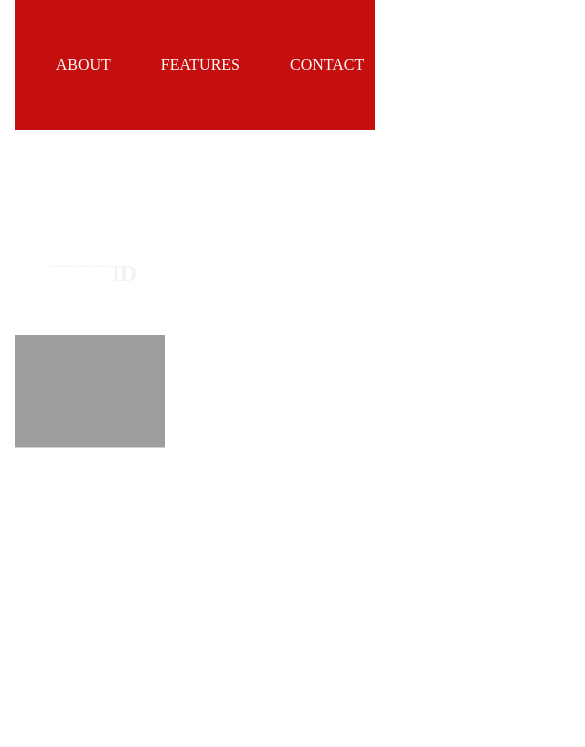
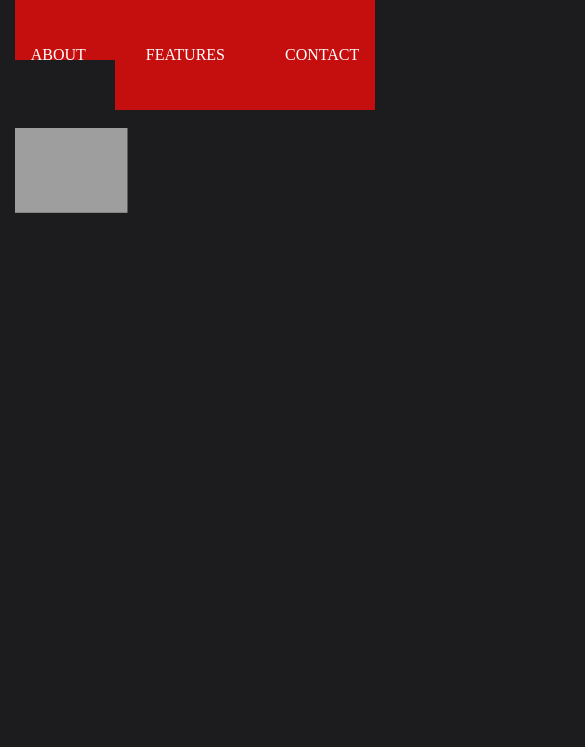
Before and after one commit to adilyantizhanov0606/yantizhanov_adil_bluetooth_speaker, a plain HTML site: page index.html in a window 390 px wide. Shown: the top 747 px of the page, 585 px wide, since content can reach past the window. Drawn offline with nearby package versions, Linux system fonts and the light colour scheme; some packages are replaced by stand-ins of ours; a script that the page names is missing.

Commit message:
Overall styling and responsiveness.
Overall styling and responsiveness were implemented for the scroll trigger as well as main section.

```diff
--- a/index.html
+++ b/index.html
@@ -3,7 +3,7 @@
   <head>
     <title>DR Sound - Bluetooh Speaker</title>
     <meta charset="utf-8">
-    <meta name="viewport" content="width=device-width, initial-scale=1">
+    <meta name="viewport" content="width=device-width, initial-scale=1.0">
     <link href="css/grid.css" rel="stylesheet"/>
     <link href="css/main.css" rel="stylesheet"/>
   </head>
@@ -21,8 +21,7 @@
     </div>
     <main>
     <div class="grid-con center-grid-con">
-      <h2>hhhhd</h2>
-      <section class="col-span-full ar-model">
+      <section class="ar-model col-span-full">
         <h2 class="visually-hidden">DR Sound AR Model</h2>
         <model-viewer src="model/bluetooth-speaker.glb" camera-controls tone-mapping="neutral" shadow-intensity="1.31" exposure="1.2" camera-orbit="134.5deg 70.25deg 80.56m" field-of-view="30deg">
               <button class="Hotspot" slot="hotspot-1" data-position="-3.437272295011528m 1.2212499135803818m 0.38426337185028653m" data-normal="0.9717366920616508m 0.03886019871023304m 0.23284691592821613m" data-visibility-attribute="visible">
@@ -41,20 +40,21 @@
                   <div class="HotspotAnnotation" id="hotspot-4">
                   </div>
               </button>
-            </model-viewer>
+        </model-viewer>
       </section>
 
-      <section class="exploded view col-span-full">
-          <div class="col-span-full">
+      <section class="exploded_view col-span-full">
+          <h2 class="hidden">Exploded View</h2>
+          <div>
               <canvas id="explode-view"></canvas>
           </div>
       </section>
     </div>
   </main>
   <!-- Loads <model-viewer> for browsers: -->
+    <script type="module" src="https://ajax.googleapis.com/ajax/libs/model-viewer/4.4.0/model-viewer.min.js"></script>
     <script src="https://cdnjs.cloudflare.com/ajax/libs/gsap/3.5.0/gsap.min.js"></script>
     <script src="https://cdnjs.cloudflare.com/ajax/libs/gsap/3.5.0/ScrollTrigger.js"></script>
-    <script type="module" src="https://ajax.googleapis.com/ajax/libs/model-viewer/4.4.0/model-viewer.min.js"></script>
     <script src="js/main.js"></script>
   </body>
 </html>
--- a/js/main.js
+++ b/js/main.js
@@ -4,10 +4,10 @@
    const canvas = document.querySelector("#explode-view");
     const context = canvas.getContext("2d");
 
-    canvas.width = 1920;
-    canvas.height = 1080;
+    canvas.width = 1280;
+    canvas.height = 720;
 
-    const frameCount = 443;
+    const frameCount = 443 ;
     const images = [];
 
 
@@ -27,10 +27,9 @@
           ease: "none",
           snap: "frame",
           scrollTrigger: {
-              trigger: "#explode-view",
+              trigger: ".exploded-view",
               pin: true,
               start: "top top",
-              markers: true,
               scrub: 1
           },
           onUpdate: render
--- a/sass/abstracts/_mixins.scss
+++ b/sass/abstracts/_mixins.scss
@@ -34,18 +34,3 @@
       display: flex;
       justify-content: center;
 }
-
-//fonts
-
-@mixin fontFace($font-family, $file-path) {
-      @font-face {
-          font: {
-              family: $font-family;
-              weight: normal;
-              style: normal;
-          }
-          //Modern Browsers
-          src: url('#{$file-path}.woff') format('woff'),
-          url('#{$file-path}.woff2') format('woff2')
-      }
-  }
--- a/sass/components/_ar-model.scss
+++ b/sass/components/_ar-model.scss
@@ -2,7 +2,7 @@ model-viewer {
   width: auto;
   max-width: 1200px;
   height: 700px;
-  background-color: #ffff;
+  background-color:#1C1C1E;
   padding: 50px;
 }
 
--- a/sass/components/_body.scss
+++ b/sass/components/_body.scss
@@ -0,0 +1,3 @@
+body {
+    background-color: #1C1C1E;
+}
--- a/sass/components/_bt_speaker.scss
+++ b/sass/components/_bt_speaker.scss
@@ -1,5 +1,14 @@
+ .exploded_view {
+   width: 100%;
+   max-width: 1200px;
+   display: flex;
+   align-items: center;
+   margin: 0 auto;
+   padding: 0;
+ }
+
  #explode-view {
-    max-width: 200%;
-    /* width: 100vw; */
-    align-self: center;
-  }
+  display: block;
+  width: 100%;
+  height: auto;
+ }
--- a/sass/components/_header.scss
+++ b/sass/components/_header.scss
@@ -1,12 +1,5 @@
 #main-header {
     background-color:#c50f0f;
-    top:0;
-    margin:0;
-    padding:10px;
-    left: 0;
-    right: 0;
-    margin-bottom: 100px;
-    z-index:1;
 
     ul {
         list-style: none;
@@ -15,14 +8,6 @@
         justify-content: center;
     }
 
-    ul li {
-        margin-right: 20px;
-    }
-
-    ul li:last-child {
-        margin-right: 0px;
-    }
-
     ul li a {
         color: #fff;
         text-decoration: none;
```
Also changed, not shown: css/main.css, 1 other file.
